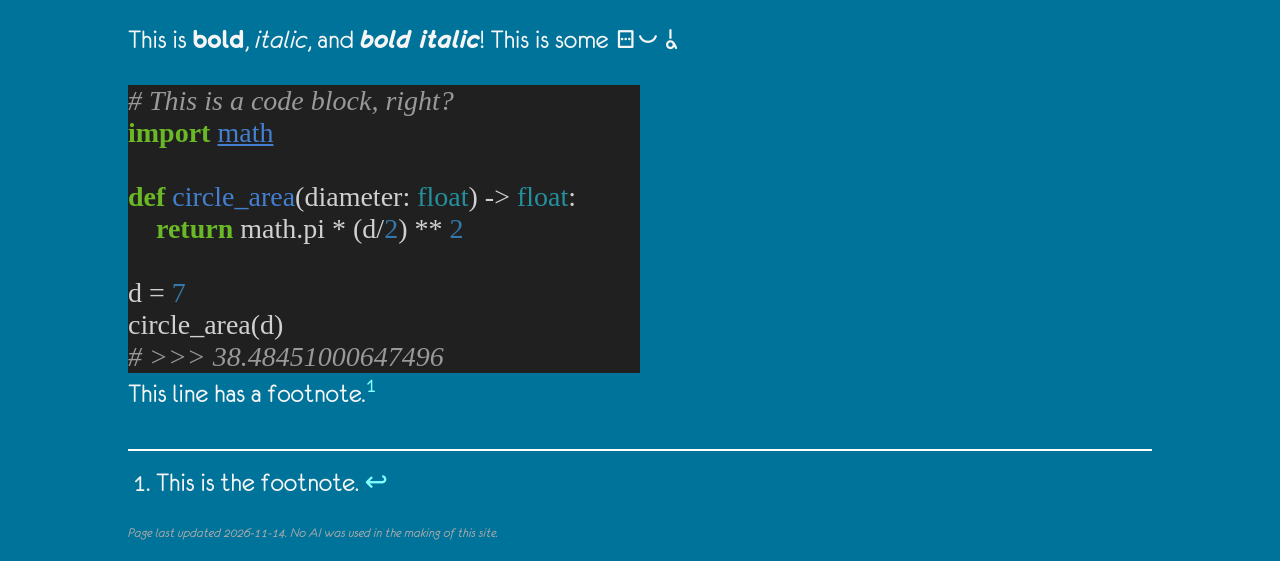
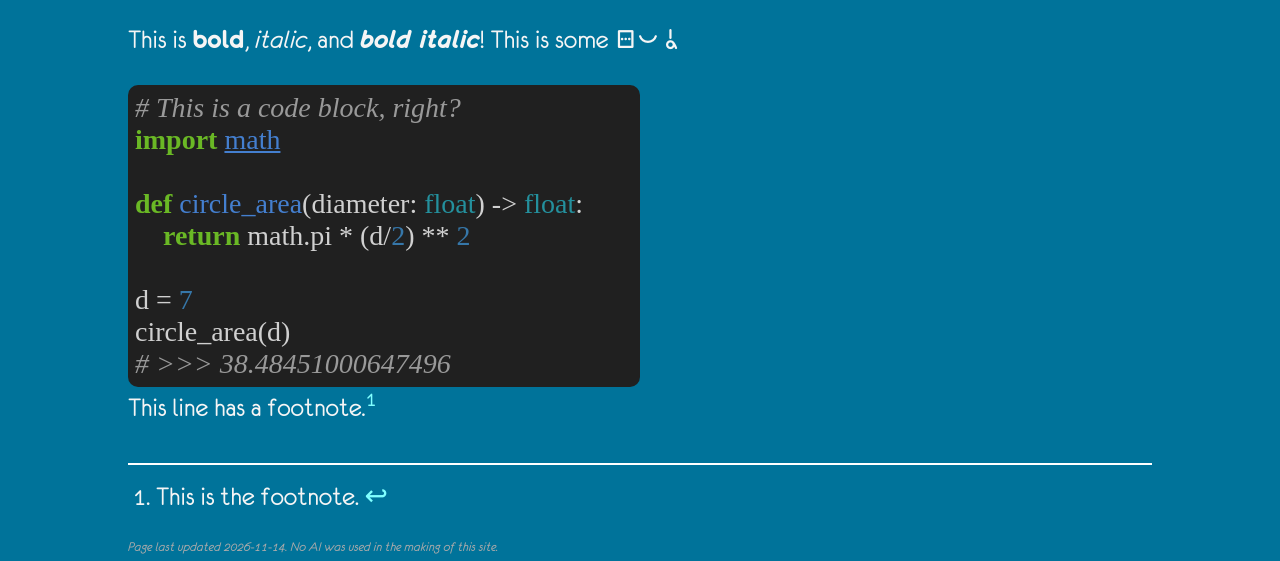
Before and after one commit to DigiDuncan/digiduncan.github.io, a plain HTML site: page blog/20261113.html in a window 1280 px wide. Shown: the part 526-1087 px from the top of the page. Drawn offline with Linux system fonts and the light colour scheme; a web font is replaced by a local one.

Commit message:
better code block styling

```diff
--- a/style.css
+++ b/style.css
@@ -387,6 +387,8 @@ code {
 
 .highlight {
   background: var(--dark-bg-color);
+  border-radius: var(--border-radius);
+  padding: 0.25em;
   width: 50%;
 }
 
```
